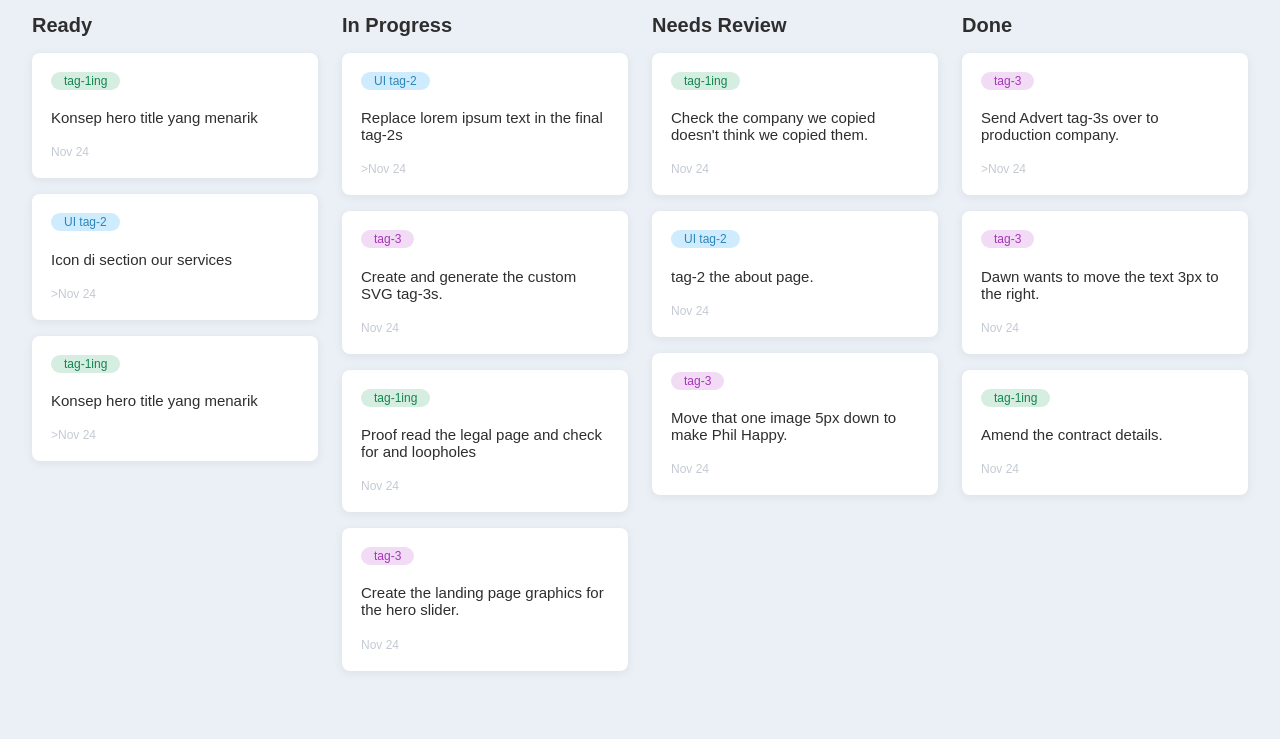
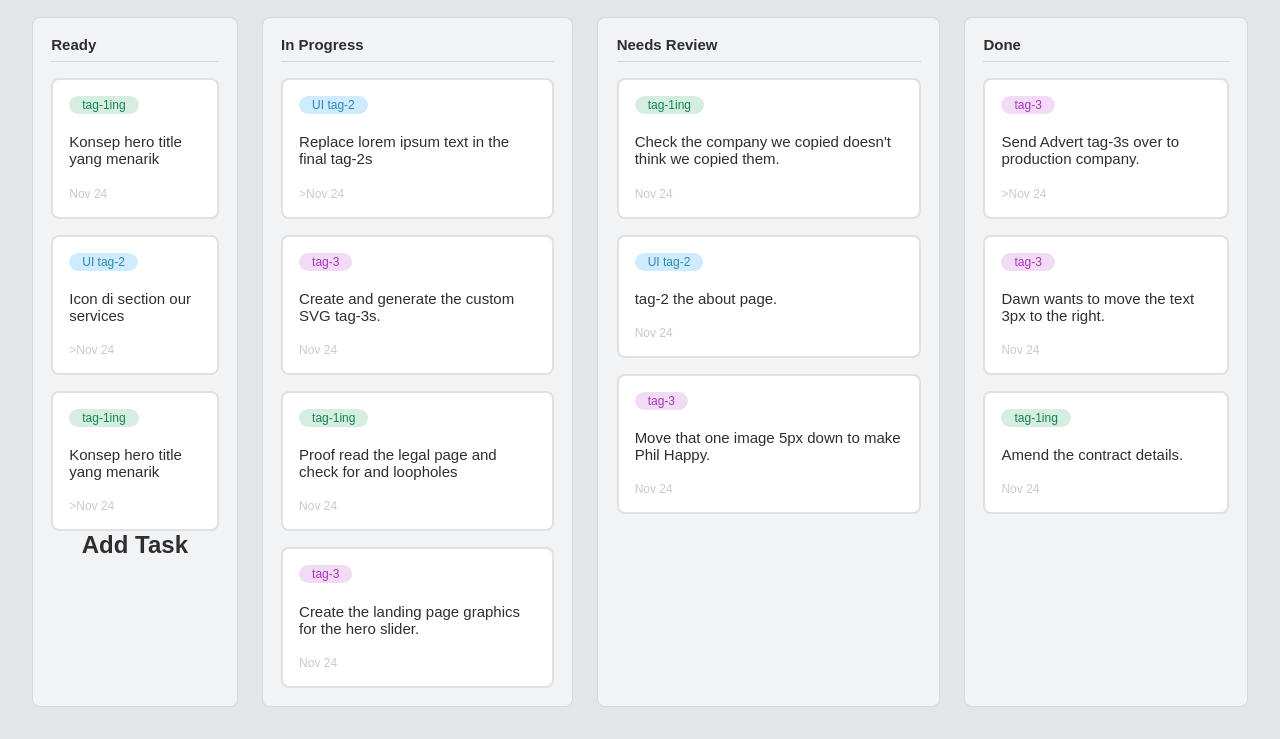
Before and after one commit to enexxx/Software-PWA, a plain HTML site: page public/index.html in a window 1280 px wide. Shown: the part 116-855 px from the top of the page. Drawn offline with Linux system fonts and the light colour scheme.

Commit message:
changing the css, adding add task button

```diff
--- a/public/css/style.css
+++ b/public/css/style.css
@@ -1,6 +1,6 @@
 :root {
     /*Light mode*/
-    --bg: #ebf0f7;
+    --bg: #e3e5e8;
     --header: #fbf4f6;
     --text: #2e2e2f;
     --white: #fff;
@@ -27,9 +27,6 @@ body {
     min-height: 100vh;
 }
 
-h1 {
-    font-size: 30px;
-}
 
 .board {
     padding: 2rem;
@@ -46,21 +43,31 @@ h1 {
 }
 
 .boardContainer {
-    display: grid;
-    grid-template-columns: repeat(4, 1fr);
+    display: flex;
     width: 100%;
-    grid-column-gap: 1.5rem;
+    gap: 1.5rem;
 }
-.boardListHead {
-    margin-bottom: 1rem;
+.boardList {
+    display: flex;
+    flex-direction: column;
+    align-items: center;
+    background-color: #f2f3f5;
+    border: 1px solid rgba(108, 108, 108, 0.2);
+    border-radius: 8px;
+    padding: 1.5%;
+}
+.boardListHeader {
+    padding-bottom: 0.5rem;
+    border-bottom: 1px solid rgba(108, 108, 108, 0.2);
     display: flex;
     align-items: center;
     justify-content: space-between;
+    width: 100%;
 }
-.boardListHead h2 {
-    font-size: 20px;
+.boardListHeader h2 {
+    font-size: 15px;
 }
-.boardListHead button {
+.boardListHeader button {
     background: transparent;
     color: var(--light-grey);
     font-size: 18px;
@@ -73,13 +80,11 @@ h1 {
     padding: 1rem;
     border-radius: 8px;
     width: 100%;
-    box-shadow: rgba(99, 99, 99, 0.1) 0px 2px 8px 0px;
-    margin-bottom: 1rem;
-    border: 3px dashed transparent;
+    margin-top: 1rem;
+    border: 2px solid rgba(108, 108, 108, 0.2);
 }
 .boardTask:hover {
-    box-shadow: rgba(99, 99, 99, 0.3) 0px 2px 8px 0px;
-    border-color: rgba(162, 179, 207, .2) !important;
+    border: 2px dashed rgba(108, 108, 108, 0.5);
 }
 .boardTask p {
     font-size: 15px;
@@ -129,6 +134,10 @@ h1 {
 
 .boardTask-hover {
     border: 3px dashed var(--light-grey) !important;
+}
+
+.boardListFooter {
+
 }
 
 
--- a/public/index.html
+++ b/public/index.html
@@ -21,7 +21,7 @@
             <div class='boardContainer'>
 
                 <div class='boardList'>
-                    <div class='boardListHead'>
+                    <div class='boardListHeader'>
                         <h2>Ready</h2>
                         <button>
                             <i class="fas fa-ellipsis-h"></i>
@@ -69,11 +69,18 @@
                     </div>
 
 
+                    <div class='boardListFooter'>
+                        <h2>Add Task</h2>
+                        <button'>
+                            <i class=""></i>
+                        </button>
+                    </div>
+
                 </div>
 
 
                 <div class='boardList'>
-                    <div class='boardListHead'>
+                    <div class='boardListHeader'>
                         <h2>In Progress</h2>
                         <button>
                             <i class="fas fa-ellipsis-h"></i>
@@ -138,7 +145,7 @@
 
 
                 <div class='boardList'>
-                    <div class='boardListHead'>
+                    <div class='boardListHeader'>
                         <h2>Needs Review</h2>
                         <button>
                             <i class="fas fa-ellipsis-h"></i>
@@ -188,7 +195,7 @@
 
 
                 <div class='boardList'>
-                    <div class='boardListHead'>
+                    <div class='boardListHeader'>
                         <h2>Done</h2>
                         <button'>
                             <i class="fas fa-ellipsis-h"></i>
```
